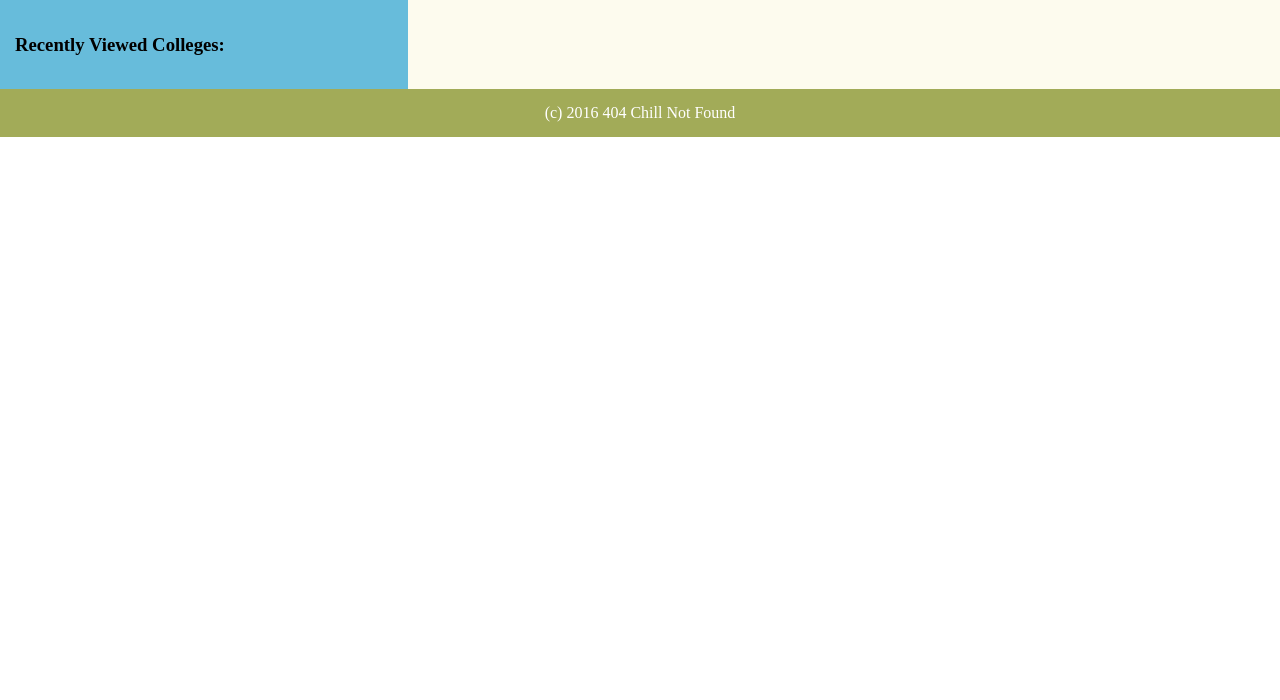
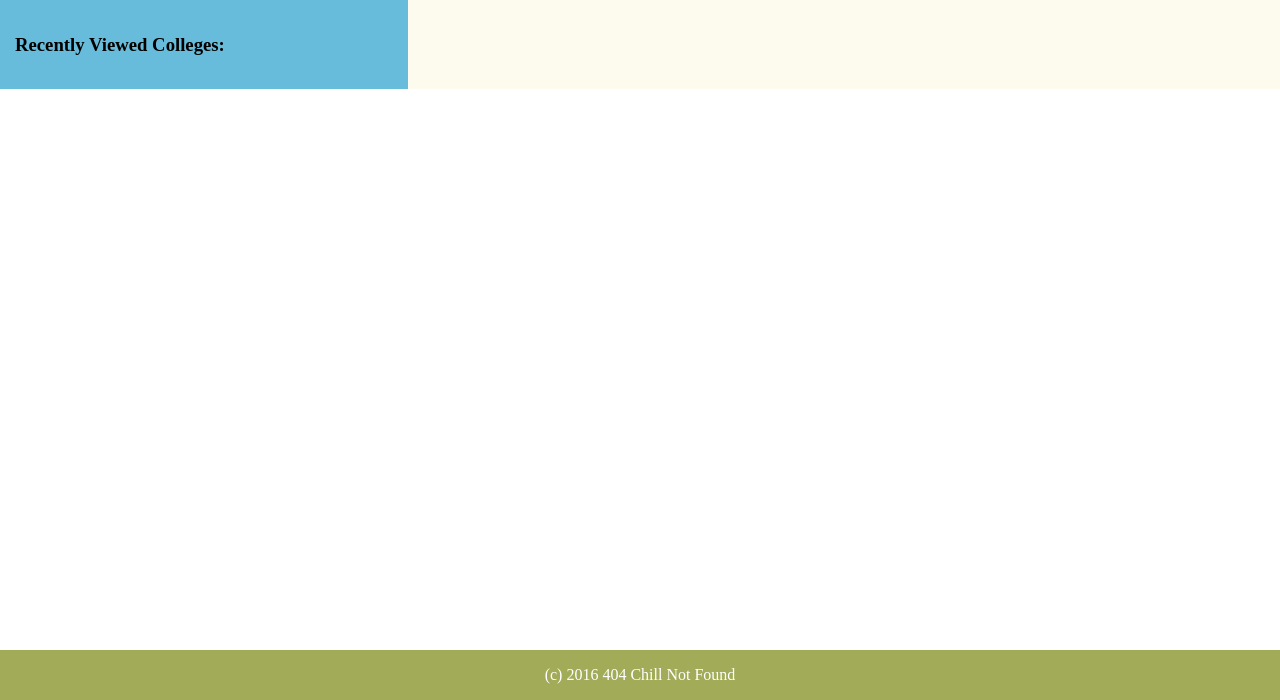
Before and after one commit to kedron-abbott/404chillnotfound, a Python web app: template 404chillnotfound/templates/index.html in a window 1280 px wide. Shown: the part 100-800 px from the top of the page. Run offline with Jinja, Linux system fonts and the light colour scheme; the template is opened without the code that fills it, so the values that code supplies are empty.

Commit message:
In the process of adding datastore entries... not working 100% yet though.

```diff
--- a/404chillnotfound/static/style.css
+++ b/404chillnotfound/static/style.css
@@ -1,6 +1,11 @@
 html, body {
   padding: 0;
   margin: 0;
+}
+
+.error {
+  margin-top: 150px;
+  margin-left: 20px;
 }
 
 .header {
@@ -9,6 +14,13 @@ html, body {
   top:0;
   left:0;
   width:500%;
+}
+
+.footer {
+  position: fixed;
+  bottom: 0;
+  left: 0;
+  right: 0;
 }
 
 .input-box {
--- a/404chillnotfound/templates/college-input.html
+++ b/404chillnotfound/templates/college-input.html
@@ -7,12 +7,13 @@
 </head>
 
 <body>
+  <form method="post" action ="">
   <center><h3>Please enter your college:</h3></center>
-  <br>
   <center>
   <textarea name="college-name" id="colleges" class="input-box" ></textarea>
   <input type="submit" value="Go!">
   </center>
+  </form>
 </body>
 
 </html>
--- a/404chillnotfound/templates/index.html
+++ b/404chillnotfound/templates/index.html
@@ -19,11 +19,10 @@
   <article class="article">
     {{ content }}
   </article>
-
+</div>
   <footer class="footer">
-    (c) 2016 404 Chill Not Found
+    <center><p>(c) 2016 404 Chill Not Found</p></center>
   </footer>
-</div>
 </body>
 
 </html>
```
Also changed, not shown: 404chillnotfound/main.py (+16 -0 lines), 404chillnotfound/templates/error.html (added, +11 -0 lines), 404chillnotfound/templates/results.html (added, +11 -0 lines).
